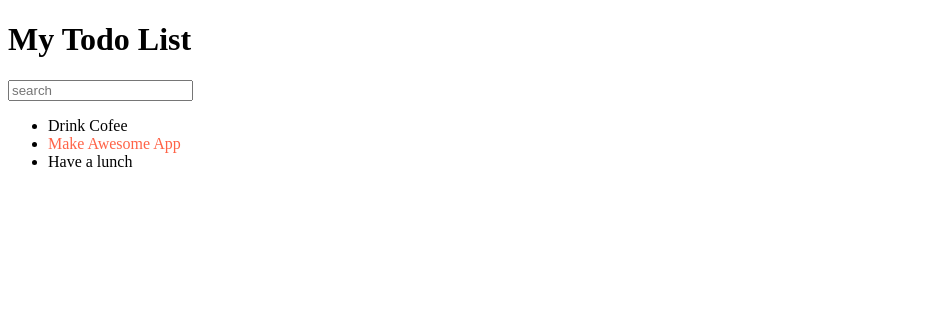
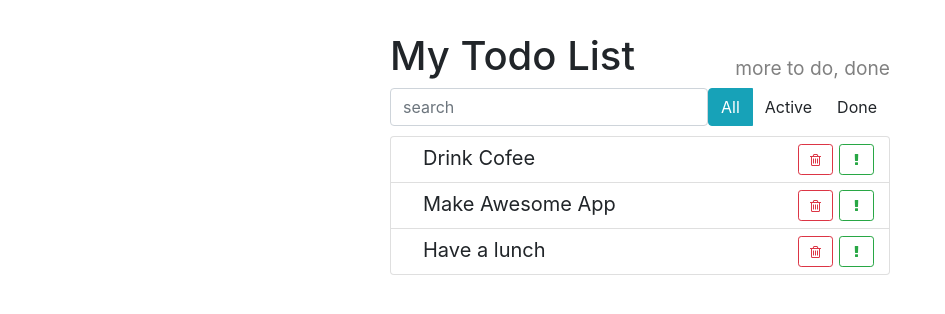
Before and after one commit to Ketino-94/react-app, a React app: page / in a window 1280 px wide. Shown: the whole page, without its empty margins (0-945 px from the left). Built offline with nearby package versions, Linux system fonts and the light colour scheme.

Commit message:
add done, important

```diff
--- a/public/index.html
+++ b/public/index.html
@@ -5,11 +5,14 @@
     <link rel="shortcut icon" href="%PUBLIC_URL%/favicon.ico" />
     <meta name="viewport" content="width=device-width, initial-scale=1" />
     <meta name="theme-color" content="#000000" />
+    <link rel="stylesheet" href="https://stackpath.bootstrapcdn.com/bootstrap/4.3.1/css/bootstrap.min.css">
+    <link rel="stylesheet" href="https://stackpath.bootstrapcdn.com/font-awesome/4.7.0/css/font-awesome.min.css">
     <link rel="manifest" href="%PUBLIC_URL%/manifest.json" />
     <title>Todo App</title>
   </head>
   <body>
     <noscript>You need to enable JavaScript to run this app.</noscript>
     <div id="root"></div>
+
   </body>
 </html>
--- a/src/components/app-header.js
+++ /dev/null
@@ -1,7 +0,0 @@
-import React from 'react';
-
-const AppHeader = () => {
-  return  <h1>My Todo List </h1>;
-};
-
-export default  AppHeader;
--- /dev/null
+++ b/src/components/app-header/app-header.css
@@ -0,0 +1,13 @@
+.app-header {
+  align-items: flex-end;
+}
+
+.app-header h1 {
+  flex-grow: 1;
+}
+
+.app-header h2 {
+  font-size: 1.2rem;
+  color: grey;
+  font-weight: normal;
+}
--- /dev/null
+++ b/src/components/app-header/app-header.js
@@ -0,0 +1,13 @@
+import React from 'react';
+import './app-header.css';
+
+const AppHeader = ({toDo, done}) => {
+  return (
+    <div className="app-header d-flex">
+      <h1>My Todo List </h1>
+      <h2>{toDo} more to do, {done} done</h2>
+    </div>
+  );
+};
+
+export default  AppHeader;
--- /dev/null
+++ b/src/components/app/app.css
@@ -0,0 +1,4 @@
+.todo-app {
+  margin: 2rem auto 0 auto;
+  max-width: 500px;
+}
--- /dev/null
+++ b/src/components/app/app.js
@@ -0,0 +1,30 @@
+import React from 'react';
+import ReactDOM from 'react-dom';
+
+import TodoList from '../todo-list/todo-list';
+import AppHeader from '../app-header/app-header';
+import SearchPanel from '../search-panel/search-panel';
+import ItemStatusFilter from '../item-status-filter/item-status-filter';
+import './app.css';
+
+const App = () => {
+
+  const todoData = [
+    {label: 'Drink Cofee', important: false, id:1},
+    {label: 'Make Awesome App', important: true, id:2},
+    {label: 'Have a lunch', important: false, id:3},
+  ];
+
+  return(
+    <div className="todo-app">
+      <AppHeader/>
+      <div className="search-panel d-flex">
+        <SearchPanel/>
+        <ItemStatusFilter/>
+      </div>
+      <TodoList todos={todoData} onDeleted={(id) => console.log('del', id)}/>
+    </div>
+  )
+};
+
+export default  App;
--- /dev/null
+++ b/src/components/item-status-filter/item-status-filter.js
@@ -0,0 +1,14 @@
+import React, {Component} from 'react';
+
+export default class ItemStatusFilter extends Component {
+
+  render() {
+    return(
+      <div className="btn-group">
+          <button type="button" className="btn btn-info">All</button>
+          <button type="button" className="btn btn-outline-second">Active</button>
+          <button type="button" className="btn btn-outline-second">Done</button>
+      </div>
+    );
+  }
+}
--- /dev/null
+++ b/src/components/search-panel/search-panel.css
@@ -0,0 +1,9 @@
+.search-panel {
+  margin: 1rem 0;
+}
+
+.search-panel .search-input {
+  width: auto;
+  flex-grow: 1;
+  margin-right: 3px;
+}
--- a/src/components/search-panel.js
+++ b/src/components/search-panel/search-panel.js
@@ -1,7 +1,7 @@
 import React from 'react';
 
 const SearchPanel = () => {
-  return  <input placeholder="search" />;
+  return  <input className="form-control search-input" placeholder="search" />;
 };
 
 export default  SearchPanel;
--- a/src/components/todo-list-item.js
+++ /dev/null
@@ -1,10 +0,0 @@
-import React from 'react';
-
-const TodoListItem = ({label, important = false}) => {
-  const style = {
-    color: important ? 'tomato' : 'black'
-  }
-  return <span style={style}>{label}</span>;
-};
-
-export default  TodoListItem;
--- /dev/null
+++ b/src/components/todo-list-item/todo-list-item.css
@@ -0,0 +1,24 @@
+.todo-list-item {
+  font-size: 1.25rem;
+}
+
+.todo-list-item button {
+  width: 35px;
+  margin: 3px;
+}
+
+.todo-list-item-label {
+  margin-left: 1.25rem;
+  line-height: 35px;
+  cursor: pointer;
+  user-select: none;
+}
+
+.todo-list-item.done .todo-list-item-label {
+  text-decoration: line-through;
+}
+
+.todo-list-item.important .todo-list-item-label {
+  font-weight: bold;
+  color: steelblue;
+}
--- /dev/null
+++ b/src/components/todo-list-item/todo-list-item.js
@@ -0,0 +1,56 @@
+import React, {Component} from 'react';
+import './todo-list-item.css';
+
+export default  class TodoListItem extends Component {
+  state = {
+    done: false,
+    important: false
+  }
+
+  onLabelClick = () =>{
+    this.setState(({done}) => {
+      return {
+        done: !done
+      }
+    });
+  }
+  onMarkImportant = () =>{
+    this.setState((state) => {
+      return {
+        important: !state.important
+      }
+    });
+  }
+
+  render() {
+    const {label, onDeleted} = this.props ;
+    const {done, important}= this.state ;
+
+    let className = 'todo-list-item';
+    if (done) {
+      className += ' done';
+    }
+    if (important) {
+      className += ' important';
+    }
+
+    return (
+      <span className={className}>
+        <span className="todo-list-item-label"
+              onClick={this.onLabelClick}>
+              {label}
+        </span>
+        <button type="button"
+                className="btn btn-outline-success btn-sm float-right"
+                onClick={this.onMarkImportant}>
+          <i className="fa fa-exclamation"></i>
+        </button>
+        <button type="button"
+          className="btn btn-outline-danger btn-sm float-right"
+          onClick={onDeleted}>
+          <i className="fa fa-trash-o"></i>
+        </button>
+      </span>
+    );
+  }
+}
--- a/src/components/todo-list.js
+++ /dev/null
@@ -1,20 +0,0 @@
-import React from 'react';
-import TodoListItem from './todo-list-item';
-
-const TodoList = ({todos}) => {
-
-  const elements = todos.map((item) => {
-    return(
-      <li>
-        <TodoListItem {...item}/>
-      </li>
-    );
-  });
-  return (
-    <ul>
-      {elements}
-    </ul>
-  );
-};
-
-export default  TodoList;
--- /dev/null
+++ b/src/components/todo-list/todo-list.css
@@ -0,0 +1,6 @@
+.list-group-item {
+  padding: .25rem .75rem;
+}
+.todo-list {
+  margin-top: 10px
+}
--- /dev/null
+++ b/src/components/todo-list/todo-list.js
@@ -0,0 +1,26 @@
+import React from 'react';
+import TodoListItem from '../todo-list-item/todo-list-item';
+import './todo-list.css';
+
+const TodoList = ({todos, onDeleted}) => {
+
+  const elements = todos .map((item) => {
+
+    const {id, ...itemProps} = item;
+
+    return(
+      <li key={item.id} className="list-group-item">
+        <TodoListItem
+          {...itemProps}
+          onDeleted={() => onDeleted(id)} />
+      </li>
+    );
+  });
+  return (
+    <ul className="list-group todo-list">
+      {elements}
+    </ul>
+  );
+};
+
+export default  TodoList;
--- a/src/index.js
+++ b/src/index.js
@@ -1,25 +1,7 @@
 import React from 'react';
 import ReactDOM from 'react-dom';
 
-import TodoList from './components/todo-list';
-import AppHeader from './components/app-header';
-import SearchPanel from './components/search-panel';
+import App from './components/app/app';
 
-const App = () => {
-
-  const todoData = [
-    {label: 'Drink Cofee', important: false},
-    {label: 'Make Awesome App', important: true},
-    {label: 'Have a lunch', important: false},
-  ];
-
-  return(
-    <div>
-      <AppHeader/>
-      <SearchPanel/>
-      <TodoList todos={todoData}/>
-    </div>
-  )
-};
 
 ReactDOM.render(<App/>, document.getElementById('root'));
```
